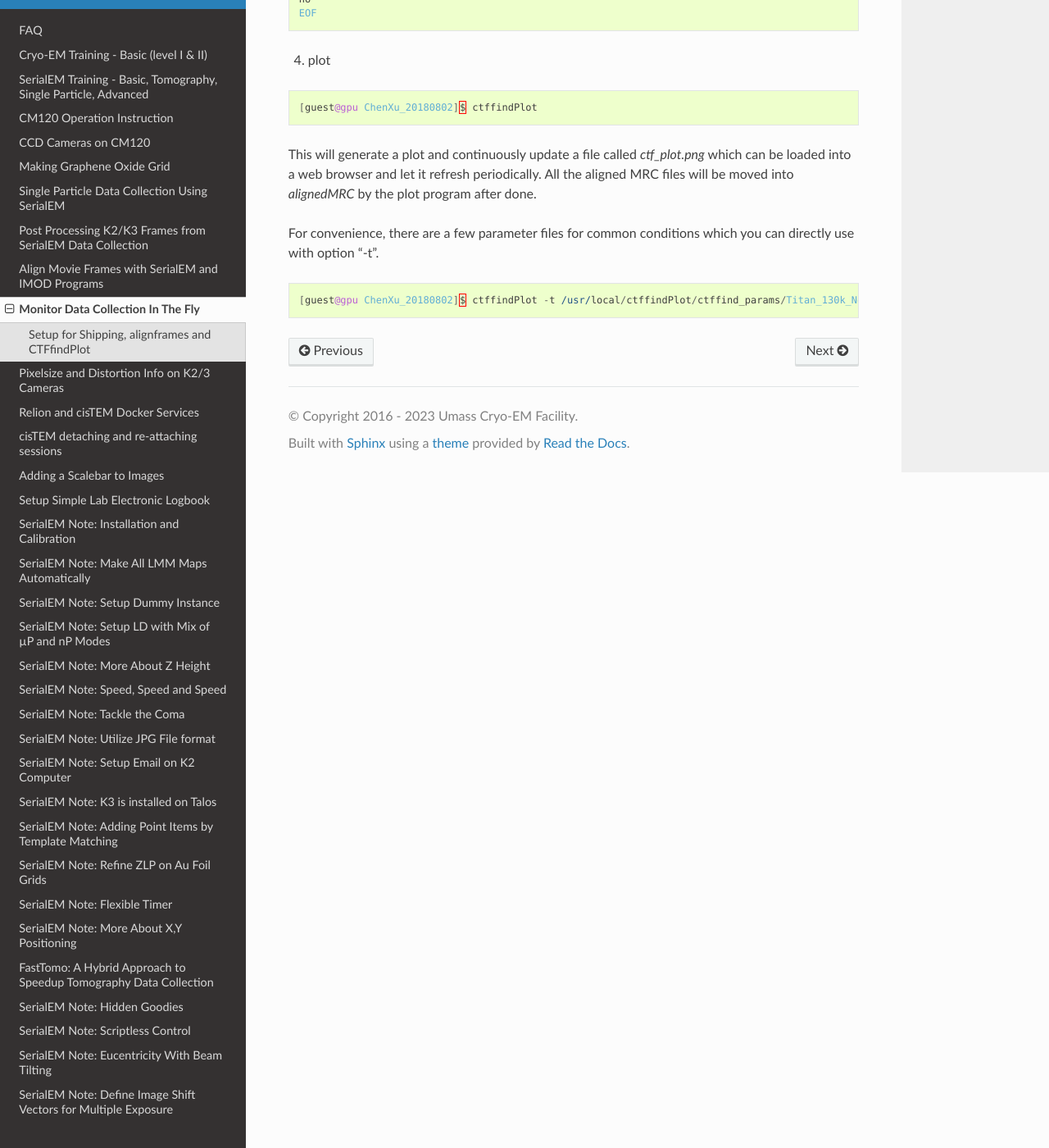
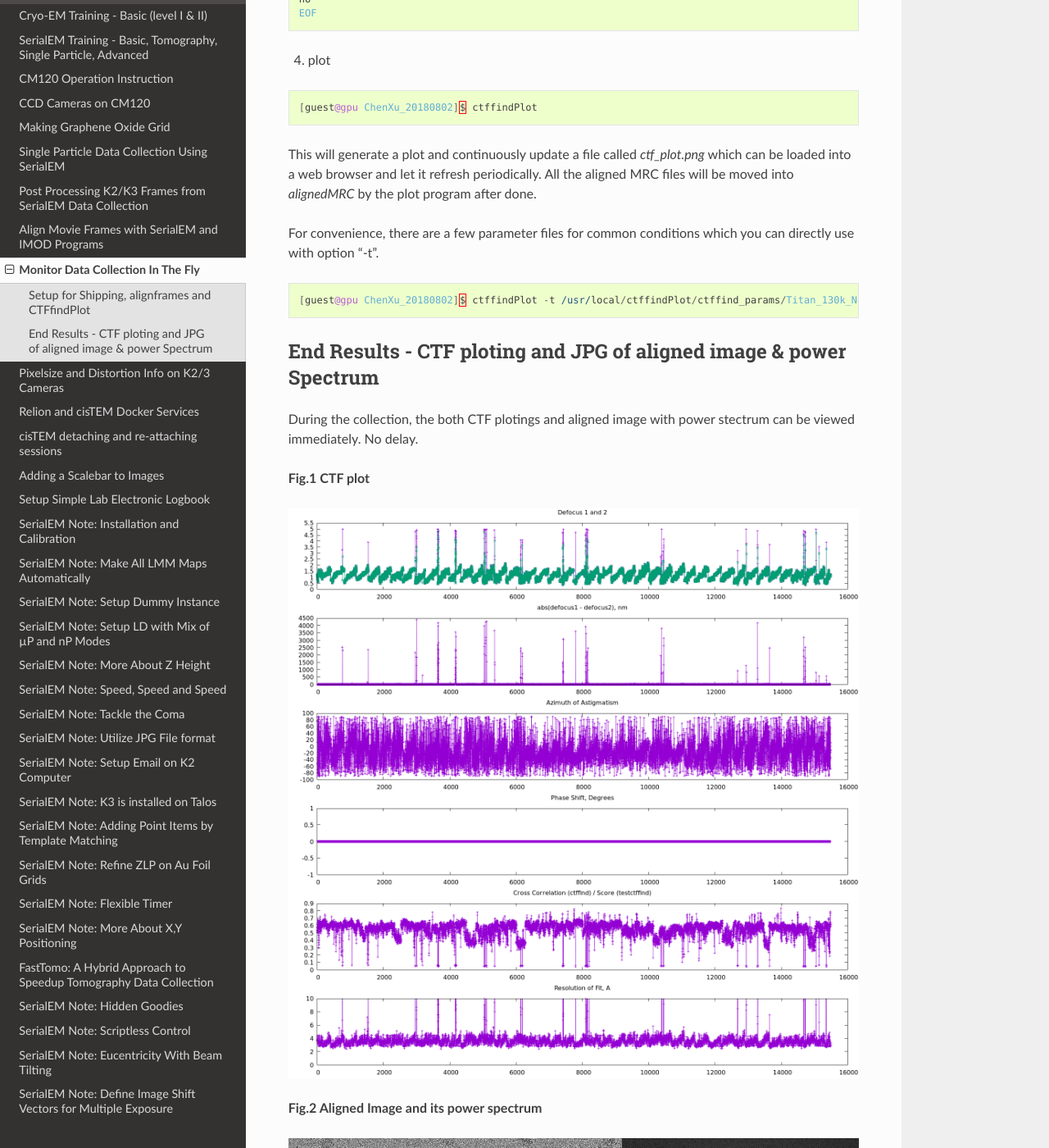
Before and after one commit to xuchen66/sphinx-emdocs, a Sphinx documentation site: the page built from source/monitor-data-collection-in-the-fly.rst, in a window 1280 px wide and 1400 px high, scrolled down 2401 px. Shown: the whole window at 82% size. Built offline with Sphinx 7.4.7 and the Read the Docs theme 2.0.0, drawn with Linux system fonts in a browser that asks for light colours; pages that are not in the unit, such as notebooks, are missing from menus.

Commit message:
Update monitor-data-collection-in-the-fly.rst

```diff
--- a/source/monitor-data-collection-in-the-fly.rst
+++ b/source/monitor-data-collection-in-the-fly.rst
@@ -150,3 +150,30 @@ you can directly use with option "-t".
 .. code-block:: ruby
 
    [guest@gpu ChenXu_20180802]$ ctffindPlot -t /usr/local/ctffindPlot/ctffind_params/Titan_130k_NoVPP.txt
+
+.. _end_result:
+
+End Results - CTF ploting and JPG of aligned image & power Spectrum
+-------------------------------------------------------------------
+
+During the collection, the both CTF plotings and aligned image with power stectrum
+can be viewed immediately. No delay.
+
+**Fig.1 CTF plot**
+
+.. image:: ../images/ctffindplot_plot.png
+..   :height: 361 px
+..   :width: 833 px
+   :scale: 50 %
+   :alt: CTF plot
+   :align: left
+
+
+**Fig.2 Aligned Image and its power spectrum**
+
+.. image:: ../images/DG02-g1_00060_X+0Y+1-1_powpair.jpg
+..   :height: 361 px
+..   :width: 833 px
+   :scale: 50 %
+   :alt: aligned image and its power spectrum
+   :align: left
```
Also changed, not shown: other parts of source/monitor-data-collection-in-the-fly.rst (+1 -1 lines).
